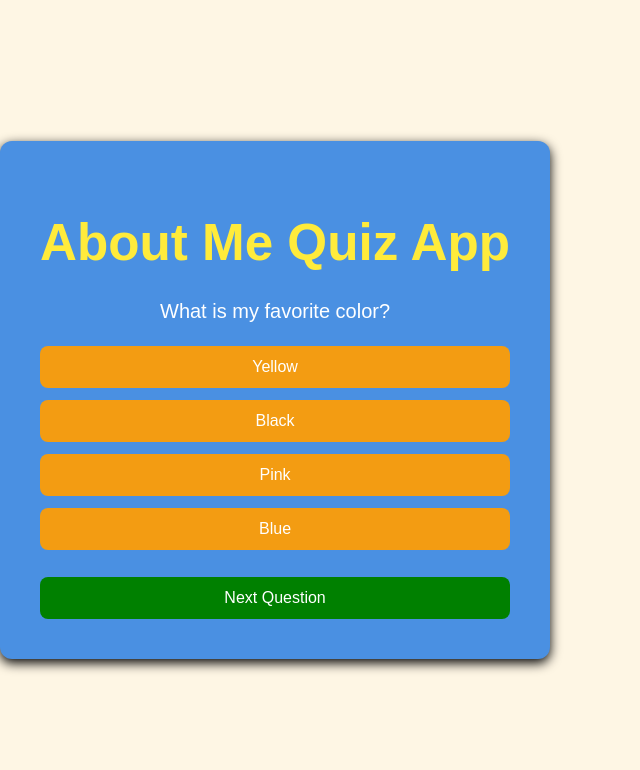
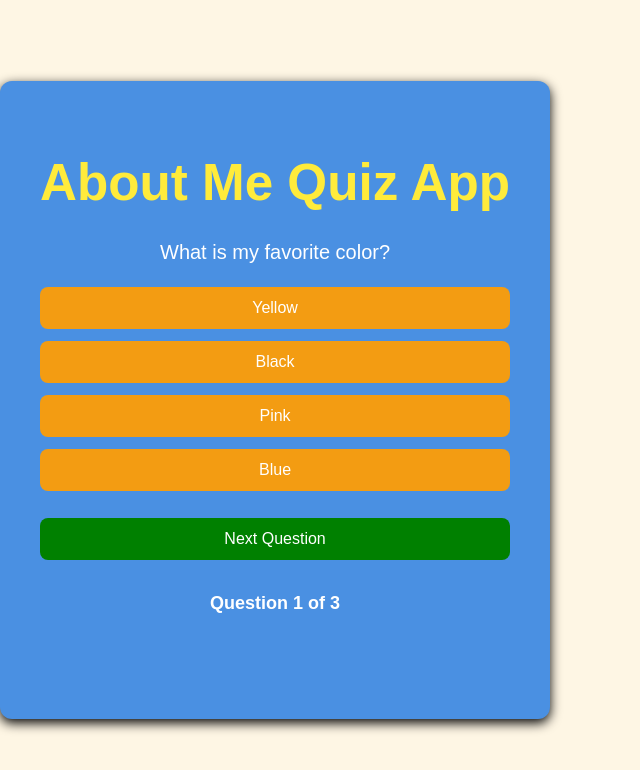
Before and after one commit to sadiyameem/my-react-quiz-app, a React (Vite) app: page / in a window 1280 px wide. Shown: the top 770 px of the page, without its empty margins (0-640 px from the left). Built offline with nearby package versions, Linux system fonts and the light colour scheme.

Commit message:
added code where the user can be able to see what question they are on

```diff
--- a/src/App.css
+++ b/src/App.css
@@ -66,3 +66,10 @@ body {
 .next-button:hover {
   background-color: darkgreen;
 }
+
+.number-of-questions {
+  font-size: 18px;
+  margin-bottom: 10px;
+  font-weight: bold;
+  color: white;
+}
--- a/src/App.jsx
+++ b/src/App.jsx
@@ -1,4 +1,4 @@
-import React from 'react';
+import React, { useState } from 'react';
 import './App.css';
 
 function App() {
@@ -34,6 +34,18 @@ function App() {
         },
     ];
 
+    // State to track which question is showing
+    const [currentQuestion, setCurrentQuestion] = useState(0);
+
+    // Move to next question
+    const handleNextQuestion = () => {
+        if (currentQuestion < questions.length - 1) {
+            setCurrentQuestion(currentQuestion + 1);
+        } else {
+            alert('You reached the end of the quiz!');
+        }
+    };
+
     return (
         <div className="app-container">
             <div className="quiz-box">
@@ -46,7 +58,8 @@ function App() {
                         </button>
                     ))}
                     <button className="next-button">Next Question</button>
-
+                    <p className="number-of-questions">Question {currentQuestion + 1} of {questions.length}</p>
+                    <p className="question-text"></p>
                 </div>
             </div>
         </div>
```
